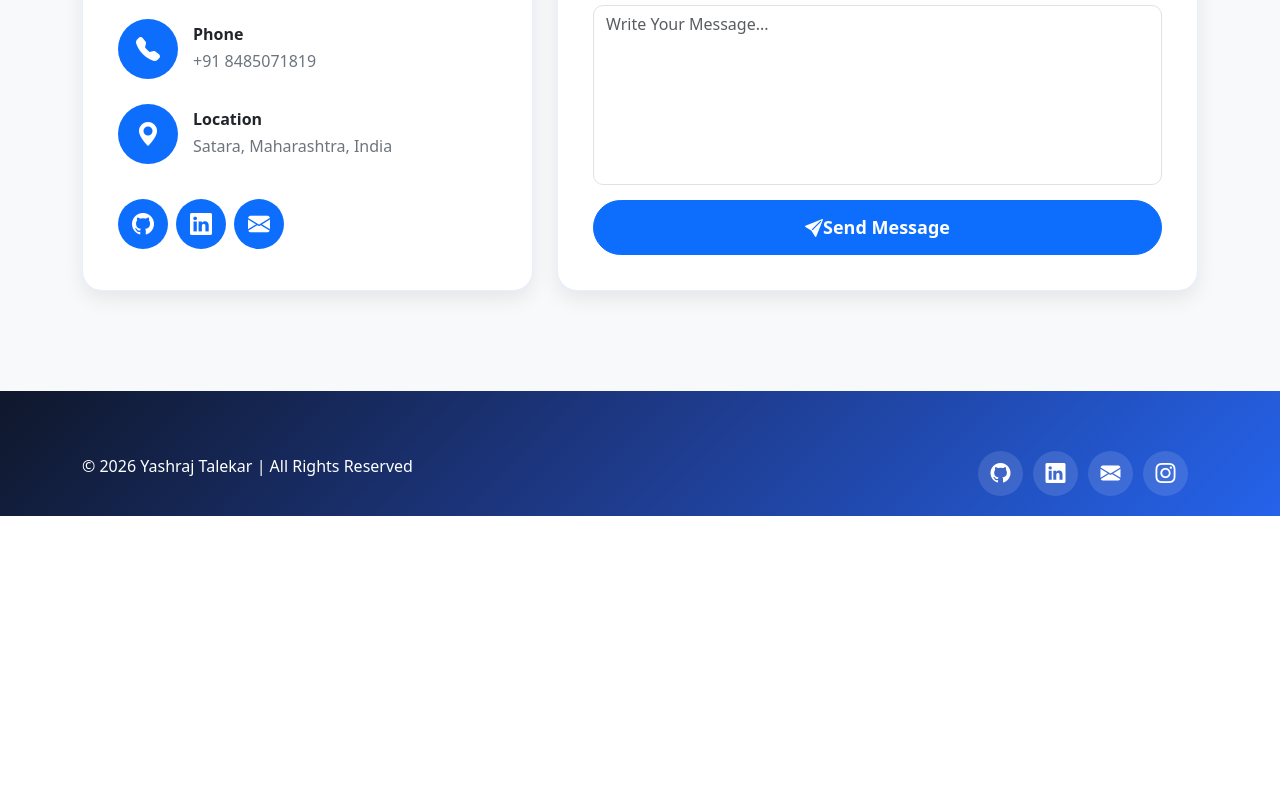
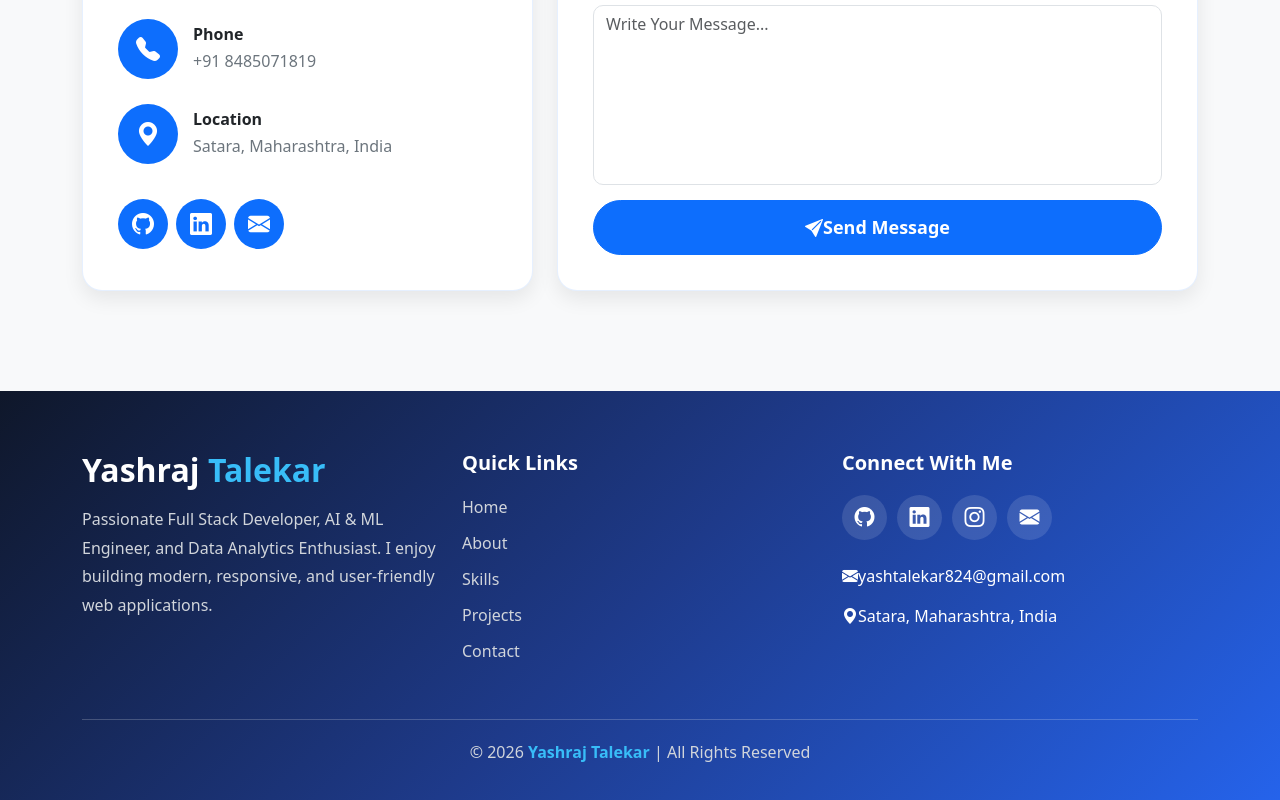
Before and after one commit to Yash824-YT/Yashraj-Portfolio, a React (Vite) app: page / in a window 1280 px wide. Shown: the part 9240-10040 px from the top of the page. Before the commit the page ends 9756 px from the top, so only its background shows below. Built offline with nearby package versions, Linux system fonts and the light colour scheme.

Commit message:
Redesign footer with new layout and content

```diff
--- a/src/components/Footer.jsx
+++ b/src/components/Footer.jsx
@@ -1,34 +1,87 @@
 export default function Footer() {
   return (
     <>
-      <footer className="footer">
-        <div className="container">
-          <div className="row align-items-center">
-            <div className="col-md-6 text-center text-md-start">
-              <p>
-                © 2026 <span>Yashraj Talekar</span> | All Rights Reserved
+      <footer class="footer">
+        <div class="container">
+          <div class="row gy-4">
+            <div class="col-lg-4">
+              <h2 class="footer-logo">
+                Yashraj <span>Talekar</span>
+              </h2>
+
+              <p class="footer-text">
+                Passionate Full Stack Developer, AI & ML Engineer, and Data
+                Analytics Enthusiast. I enjoy building modern, responsive, and
+                user-friendly web applications.
               </p>
             </div>
-            <div className="col-md-6 text-center text-md-end footer-social">
-              <a href="https://github.com/Yash824-YT" target="_blank">
-                <i className="bi bi-github" />
-              </a>
-              <a
-                href="https://www.linkedin.com/in/yashraj-talekar-191915346/"
-                target="_blank"
-              >
-                <i className="bi bi-linkedin" />
-              </a>
-              <a href="mailto:yashtalekar824@gmail.com" target="_blank">
-                <i className="bi bi-envelope-fill" />
-              </a>
-              <a
-                href="https://www.instagram.com/dharkari_yashraj_talekar?igsh=MTFoMWd5emhscWdvYg=="
-                target="_blank"
-              >
-                <i className="bi bi-instagram" />
-              </a>
+
+            <div class="col-lg-4">
+              <h5>Quick Links</h5>
+
+              <ul class="footer-links">
+                <li>
+                  <a href="#home">Home</a>
+                </li>
+
+                <li>
+                  <a href="#about">About</a>
+                </li>
+
+                <li>
+                  <a href="#skills">Skills</a>
+                </li>
+
+                <li>
+                  <a href="#projects">Projects</a>
+                </li>
+
+                <li>
+                  <a href="#contact">Contact</a>
+                </li>
+              </ul>
             </div>
+
+            <div class="col-lg-4">
+              <h5>Connect With Me</h5>
+
+              <div class="footer-social">
+                <a href="https://github.com/Yash824-YT" target="_blank">
+                  <i class="bi bi-github"></i>
+                </a>
+
+                <a href="https://www.linkedin.com/in/yashraj-talekar-191915346/"
+                  target="_blank">
+                  <i class="bi bi-linkedin"></i>
+                </a>
+
+                <a href="https://www.instagram.com/dharkari_yashraj_talekar?igsh=MTFoMWd5emhscWdvYg=="
+                  target="_blank">
+                  <i class="bi bi-instagram"></i>
+                </a>
+
+                <a href="mailto:yashtalekar824@gmail.com"
+                  target="_blank">
+                  <i class="bi bi-envelope-fill"></i>
+                </a>
+              </div>
+
+              <p class="mt-4">
+                <i class="bi bi-envelope-fill"></i>
+                yashtalekar824@gmail.com
+              </p>
+
+              <p>
+                <i class="bi bi-geo-alt-fill"></i>
+                Satara, Maharashtra, India
+              </p>
+            </div>
+          </div>
+
+          <div class="footer-bottom">
+            <p>
+              © 2026 <span>Yashraj Talekar</span> | All Rights Reserved
+            </p>
           </div>
         </div>
       </footer>
```
